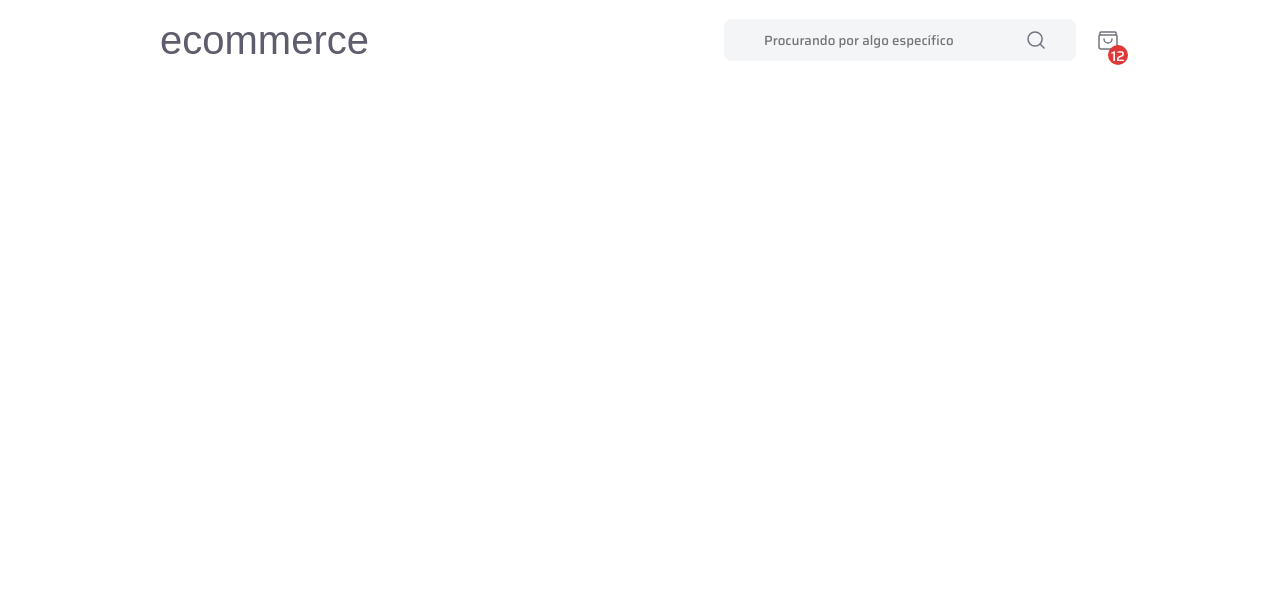
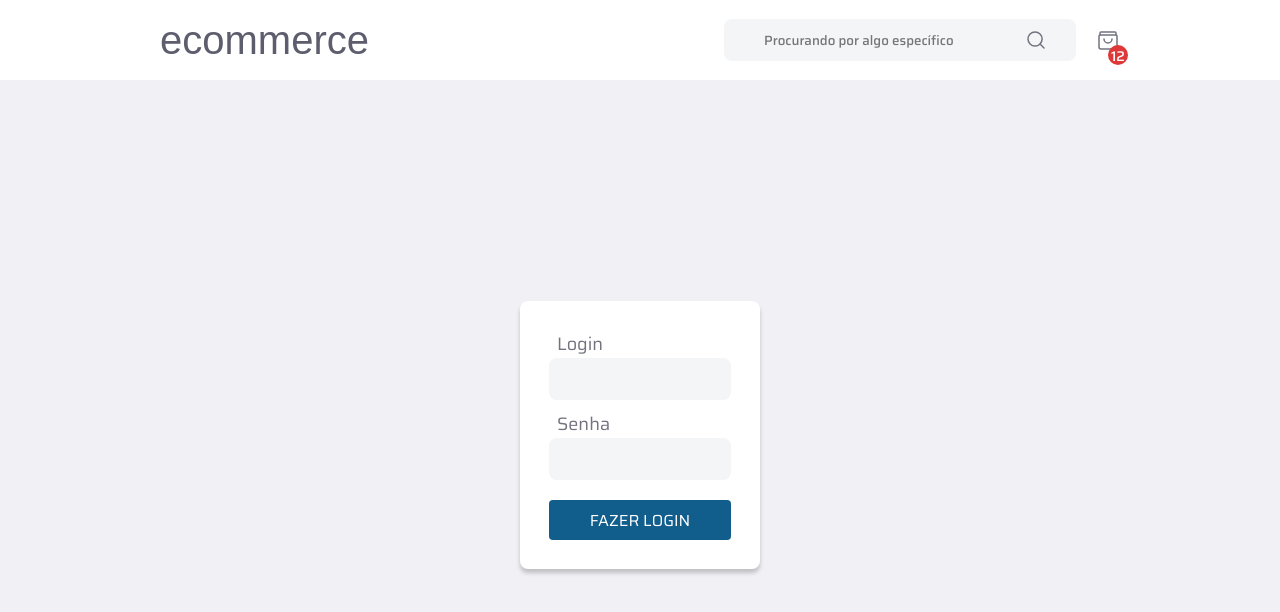
Before and after one commit to ThiagoSaraceni/ecommerce-frontend, a React (Vite) app in the folder frontend-ecommerce/: page /login in a window 1280 px wide. Before the commit this address had no page. Shown: the top 612 px of the page. Built offline with nearby package versions, Linux system fonts and the light colour scheme; a web font is replaced by a local one.

Commit message:
feat: tela de login

```diff
--- a/frontend-ecommerce/src/pages/detail.jsx
+++ b/frontend-ecommerce/src/pages/detail.jsx
@@ -8,7 +8,8 @@ import { ShoppingBagIconWhite } from "../components/shoppingBag/shoppingBagIcon"
 
 const BgColor = styled.div`
   background-color: #f0f0f5;
-  min-height: 100vh;
+  min-height: calc(100vh - 80px);
+
   padding: 20px 160px 20px 160px;
 `;
 
--- a/frontend-ecommerce/src/pages/home.jsx
+++ b/frontend-ecommerce/src/pages/home.jsx
@@ -5,7 +5,7 @@ import { Card } from "../components/layout/cards/mainCard.jsx";
 
 const BgColor = styled.div`
   background-color: #f0f0f5;
-  min-height: 100vh;
+  min-height: calc(100vh - 80px);
   padding: 20px 160px 20px 160px;
 `;
 
--- /dev/null
+++ b/frontend-ecommerce/src/pages/login.jsx
@@ -0,0 +1,86 @@
+import styled from "styled-components";
+
+const BgColor = styled.div`
+  background-color: #f0f0f5;
+  min-height: calc(100vh - 80px);
+  padding: 20px 160px 20px 160px;
+`;
+
+const Card = styled.div`
+  background-color: #ffff;
+  box-shadow: 0px 4px 4px 0px rgba(0, 0, 0, 0.2);
+  border-radius: 8px;
+  width: 25%;
+`;
+
+const AlignCenter = styled.div`
+  display: flex;
+  justify-content: center;
+  align-items: center;
+  min-height: calc(100vh - 130px);
+`;
+
+const Container = styled.div`
+  padding: 29px;
+  display: flex;
+  flex-direction: column;
+
+  label {
+    font-size: 18px;
+    font-family: "Saira";
+    color: #737380;
+    margin-left: 8px;
+  }
+
+  input {
+    padding-left: 20px;
+    background-color: #f3f5f6;
+    border: none;
+    border-radius: 8px;
+    width: 100%;
+    height: 42px;
+    outline: none;
+    color: rgba(0, 0, 0, 0.6);
+    font-family: "Saira";
+  }
+
+  .second-label {
+    margin-top: 10px;
+  }
+
+  button {
+    margin-top: 20px;
+    background-color: #115d8c;
+    font-family: "Saira";
+    color: #ffffff;
+    height: 40px;
+    border-radius: 4px;
+    outline: none;
+    border: none;
+    font-size: 16px;
+    cursor: pointer;
+    &:hover {
+      transition: 0.2s ease-in-out;
+      box-shadow: 0px 1px 10px 3px rgba(0, 0, 0, 0.2);
+    }
+  }
+`;
+
+export const Login = () => {
+  return (
+    <BgColor>
+      <AlignCenter>
+        <Card>
+          <Container>
+            <label>Login</label>
+            <input></input>
+
+            <label className="second-label">Senha</label>
+            <input></input>
+            <button>FAZER LOGIN</button>
+          </Container>
+        </Card>
+      </AlignCenter>
+    </BgColor>
+  );
+};
--- a/frontend-ecommerce/src/pages/shoppingCart.jsx
+++ b/frontend-ecommerce/src/pages/shoppingCart.jsx
@@ -5,7 +5,7 @@ import { TrashIcon } from "../components/Trash/trashIcon";
 
 const BgColor = styled.div`
   background-color: #f0f0f5;
-  min-height: 100vh;
+  min-height: calc(100vh - 80px);
   padding: 20px 160px 20px 160px;
 `;
 
@@ -121,7 +121,6 @@ const DFlexEnd = styled.div`
 
 export const ShoppingCartPage = () => {
   return (
-    <>
     <BgColor>
       <Container>
         <div className="carrinho">
@@ -141,8 +140,8 @@ export const ShoppingCartPage = () => {
               </DFlexBetween>
               <p>
                 Aqui vem um texto descritivo do produto, esta caixa de texto
-                  servirá apenas de exemplo para que simule algum texto que
-                  venha a ser inserido nesse campo, descrevendo tal produto.
+                servirá apenas de exemplo para que simule algum texto que venha
+                a ser inserido nesse campo, descrevendo tal produto.
               </p>
               <DFlexEnd>
                 <select name="select">
@@ -161,6 +160,5 @@ export const ShoppingCartPage = () => {
         <CardShoppingCart />
       </Container>
     </BgColor>
-    </>
   );
 };
--- a/frontend-ecommerce/src/routes/index.jsx
+++ b/frontend-ecommerce/src/routes/index.jsx
@@ -1,15 +1,17 @@
 import React from "react";
-import { BrowserRouter, Routes, Route } from "react-router-dom";
+import { Routes, Route } from "react-router-dom";
 import { Home } from "../pages/home";
 import { Detail } from "../pages/detail";
 import { ShoppingCartPage } from "../pages/shoppingCart";
+import { Login } from "../pages/login";
 
 export const Rotas = () => {
   return (
     <Routes>
       <Route path="/" element={<Home />} />
       <Route path="/detail/:id" element={<Detail />} />
-      <Route path="cart" element={<ShoppingCartPage />} />
+      <Route path="/cart" element={<ShoppingCartPage />} />
+      <Route path="/login" element={<Login />} />
     </Routes>
   );
 };
```
Lines whose indentation alone changed are shown as unchanged.
